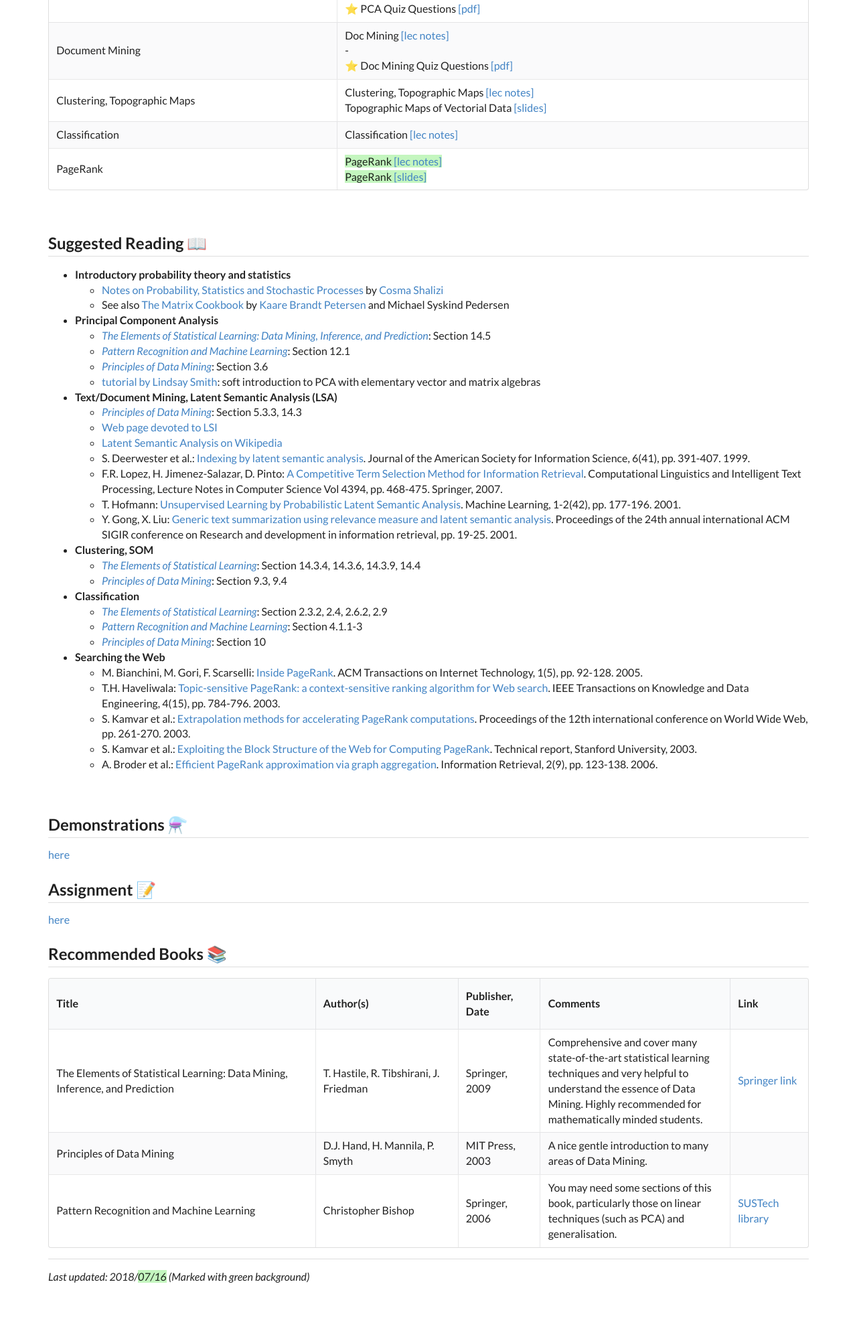
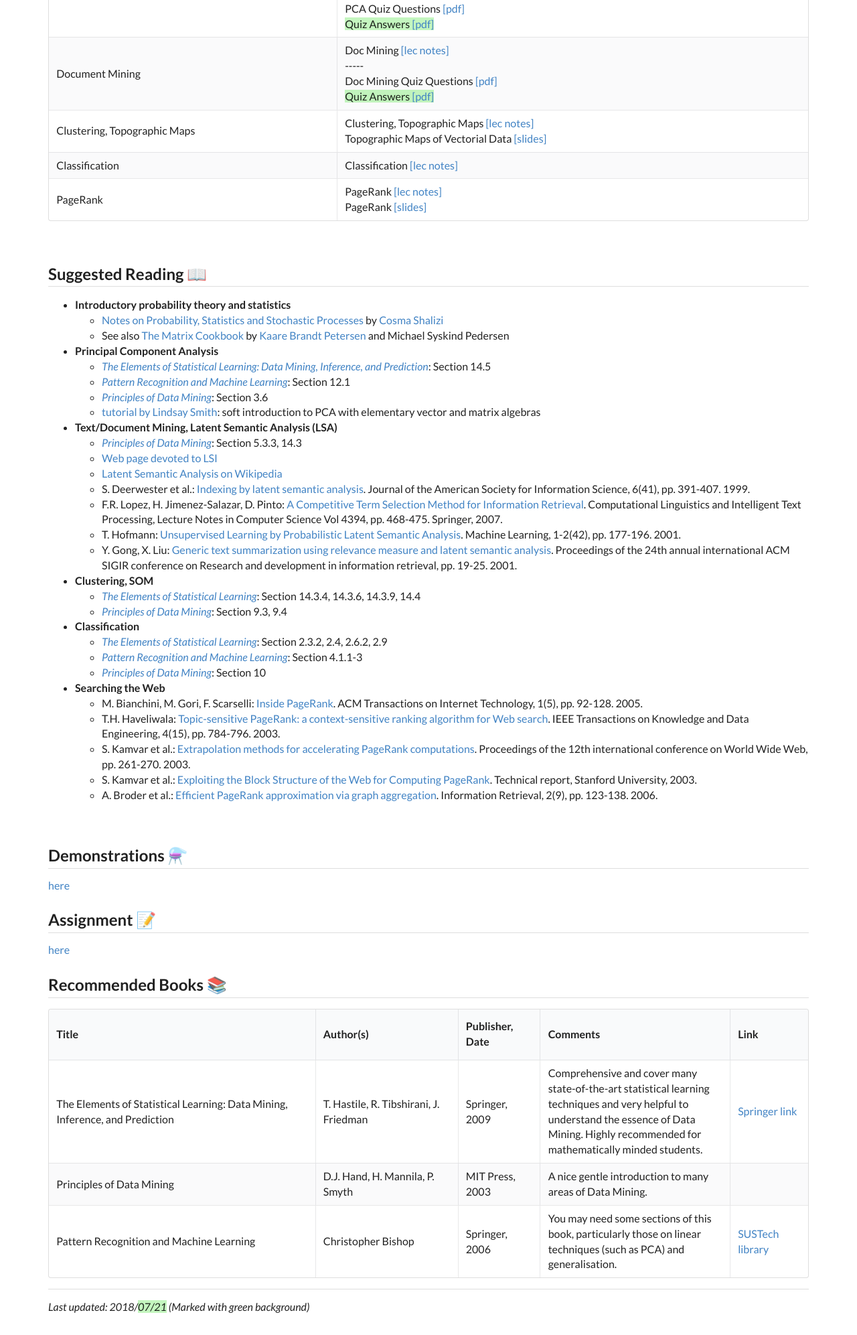
Before and after one commit to SUSTech-CS-Courses/IDA, a plain HTML site: page index.html in a window 1280 px wide. Shown: the part 547-2540 px from the top of the page at 67% size. Drawn offline with Linux system fonts and the light colour scheme.

Commit message:
quiz answer

```diff
--- a/index.html
+++ b/index.html
@@ -33,7 +33,7 @@
             }
         }
 
-        .new-180716 {
+        .new-180721 {
             background: rgba(20, 220, 0, 0.25);
         }
     </style>
@@ -76,16 +76,18 @@
                         <br><span class="new-180704">Demonstration of PCA and SOM (self-organizing map) <a href="materials/PCA/pca_som_demo.pdf" target="_blank">[slides]</a>
                         <br>Covariance Matrix Example <a href="materials/PCA/covex.pdf" target="_blank">[notes]</a>
                         <br>Boston Housing Dataset Demo (MATLAB codes) <a href="materials/PCA/boston-demo.zip" target="_blank">[zip]</a></span>
-                        <br>-
-                        <br><span class="new-180711">⭐ PCA Quiz Questions <a href="materials/PCA/PCA_questions.pdf" target="_blank">[pdf]</a></span>
+                        <br>-----
+                        <br><span class="new-180711">PCA Quiz Questions <a href="materials/PCA/PCA_questions.pdf" target="_blank">[pdf]</a></span>
+                        <br><span class="new-180721">Quiz Answers <a href="materials/PCA/PCA_answers.pdf" target="_blank">[pdf]</a></span>
                     </td>
                 </tr>
                 <tr>
                     <td>Document Mining</td>
                     <td>
                         <span class="new-180705">Doc Mining <a href="materials/Doc-Mining/ida_lecture_notes_doc_mining.pdf" target="_blank">[lec notes]</a></span>
-                        <br>-
-                        <br><span class="new-180711">⭐ Doc Mining Quiz Questions <a href="materials/Doc-Mining/Mining_questions.pdf" target="_blank">[pdf]</a></span>
+                        <br>-----
+                        <br><span class="new-180711">Doc Mining Quiz Questions <a href="materials/Doc-Mining/Mining_questions.pdf" target="_blank">[pdf]</a></span>
+                        <br><span class="new-180721">Quiz Answers <a href="materials/Doc-Mining/Mining_answers.pdf" target="_blank">[pdf]</a></span>
                     </td>
                 </tr>
                 <tr>
@@ -237,7 +239,7 @@
         </table>
 
         <div class="ui divider"></div>
-        <p><i>Last updated: 2018/<span class="new-180716">07/16</span> <span class="new">(Marked with green background)</span></i></p>
+        <p><i>Last updated: 2018/<span class="new-180721">07/21</span> <span class="new">(Marked with green background)</span></i></p>
     </div>
 </body>
 
```
Also changed, not shown: 2 other files.
